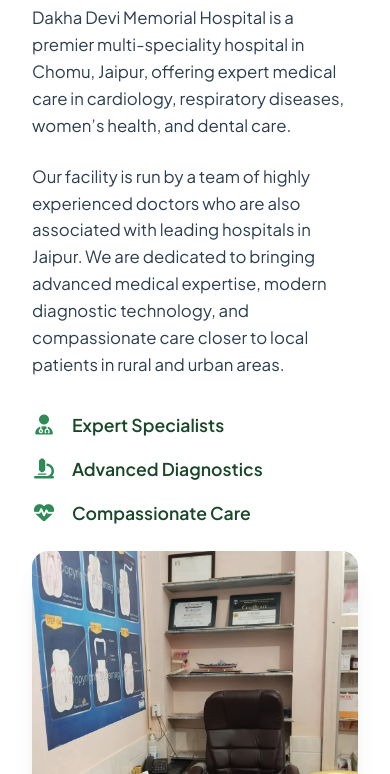
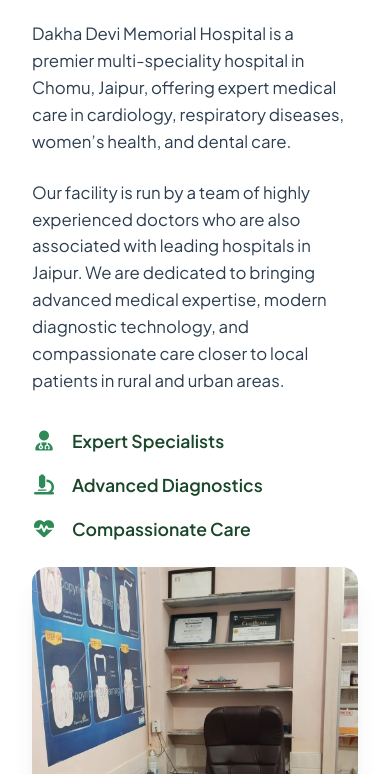
Before and after one commit to Akc04/dakha-devi-hospital, a website built with Vite: page index.html in a window 390 px wide. Shown: the part 851-1625 px from the top of the page. Built offline with nearby package versions, Linux system fonts and the light colour scheme.

Commit message:
Optimize scroll offset and spacing for small mobile screens (360x666)

```diff
--- a/src/style.css
+++ b/src/style.css
@@ -19,7 +19,11 @@
   padding: 0;
   box-sizing: border-box;
   scroll-behavior: smooth;
-  scroll-padding-top: 70px; /* Precise offset for navbar height */
+}
+
+/* Global scroll offset for fixed header */
+html {
+  scroll-padding-top: 80px;
 }
 
 body {
@@ -1102,7 +1106,7 @@
 
 
   .hero {
-    padding: 8rem 0 4rem;
+    padding: 6rem 0 3rem;
     min-height: auto;
     text-align: center;
     display: flex;
@@ -1152,8 +1156,11 @@
 
   /* Tighten sections for mobile - no gaps, no cut-offs */
   section {
-    padding: 0.5rem 0 1rem; /* Very tight top padding */
-    scroll-margin-top: 0; /* Remove redundant margin */
+    padding: 1.5rem 0 1rem;
+  }
+
+  html {
+    scroll-padding-top: 90px; /* Specific offset for mobile header */
   }
 
   .mobile-only-toggle {
```
